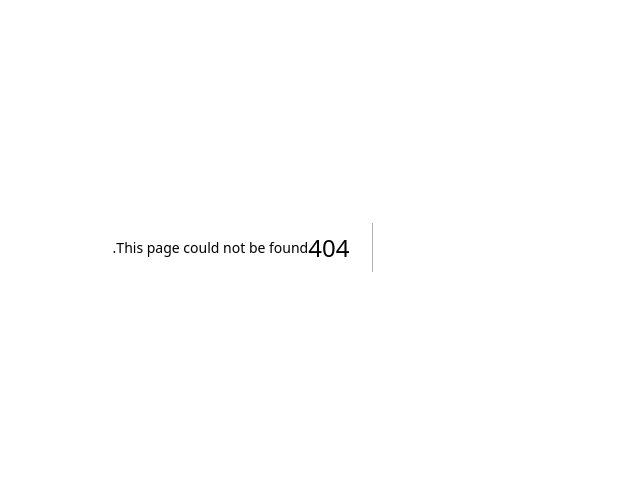
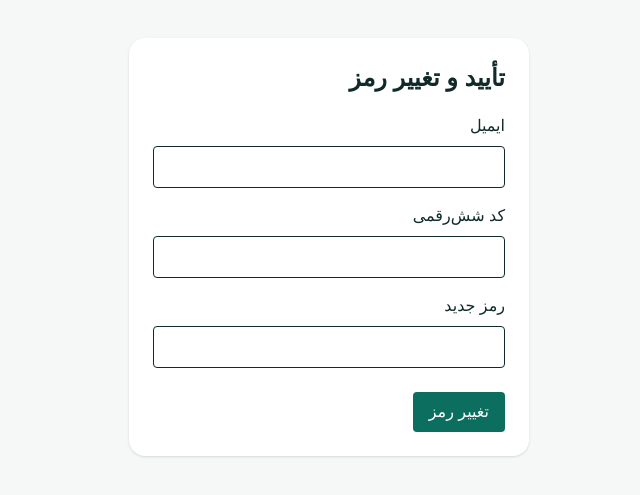
Before and after one commit to ErfanEtesamii/AttendanceHub, a Next.js app in the folder frontend/: page /verify in a window 1280 px wide. Before the commit this address had no page. Shown: the part 153-648 px from the top of the page, without its empty margins (429-1069 px from the left). Built offline with nearby package versions, Linux system fonts and the light colour scheme.

Commit message:
feat: add password reset verification UI

```diff
--- a/frontend/app/(auth)/forgot-password/page.tsx
+++ b/frontend/app/(auth)/forgot-password/page.tsx
@@ -1,2 +1,3 @@
+import Link from "next/link";
 import { AuthForm } from "@/components/auth/auth-form";
-export default function ForgotPasswordPage() { return <main className="mx-auto flex min-h-screen max-w-md items-center p-6"><AuthForm mode="forgot" /></main>; }
+export default function ForgotPasswordPage() { return <main className="mx-auto flex min-h-screen max-w-md items-center p-6"><div className="w-full"><AuthForm mode="forgot" /><Link className="mt-4 block text-[var(--primary)]" href="/verify">کد را دریافت کرده‌ام</Link></div></main>; }
--- /dev/null
+++ b/frontend/app/(auth)/verify/page.tsx
@@ -0,0 +1,13 @@
+"use client";
+
+import { FormEvent, useState } from "react";
+
+export default function VerifyPage() {
+  const [message, setMessage] = useState(""); const [pending, setPending] = useState(false);
+  async function submit(event: FormEvent<HTMLFormElement>) {
+    event.preventDefault(); setPending(true); setMessage(""); const data = new FormData(event.currentTarget);
+    const response = await fetch("/api/v1/auth/otp/verify", { method: "POST", headers: { "Content-Type": "application/json" }, body: JSON.stringify({ email: data.get("email"), code: data.get("code"), new_password: data.get("password"), purpose: "reset_password" }) });
+    setMessage(response.ok ? "رمز عبور شما تغییر کرد." : "کد نامعتبر یا منقضی است."); setPending(false);
+  }
+  return <main className="mx-auto flex min-h-screen max-w-md items-center p-6"><form onSubmit={submit} className="w-full rounded-2xl bg-white p-6 shadow-sm"><h1 className="text-2xl font-bold">تأیید و تغییر رمز</h1><label className="mt-5 block">ایمیل<input required name="email" type="email" className="mt-2 w-full rounded border p-2" /></label><label className="mt-4 block">کد شش‌رقمی<input required name="code" inputMode="numeric" pattern="[0-9]{6}" className="mt-2 w-full rounded border p-2" /></label><label className="mt-4 block">رمز جدید<input required name="password" minLength={12} type="password" className="mt-2 w-full rounded border p-2" /></label><button disabled={pending} className="mt-6 rounded bg-[var(--primary)] px-4 py-2 text-white disabled:opacity-50">{pending ? "در حال بررسی…" : "تغییر رمز"}</button>{message && <p className="mt-4" aria-live="polite">{message}</p>}</form></main>;
+}
```
